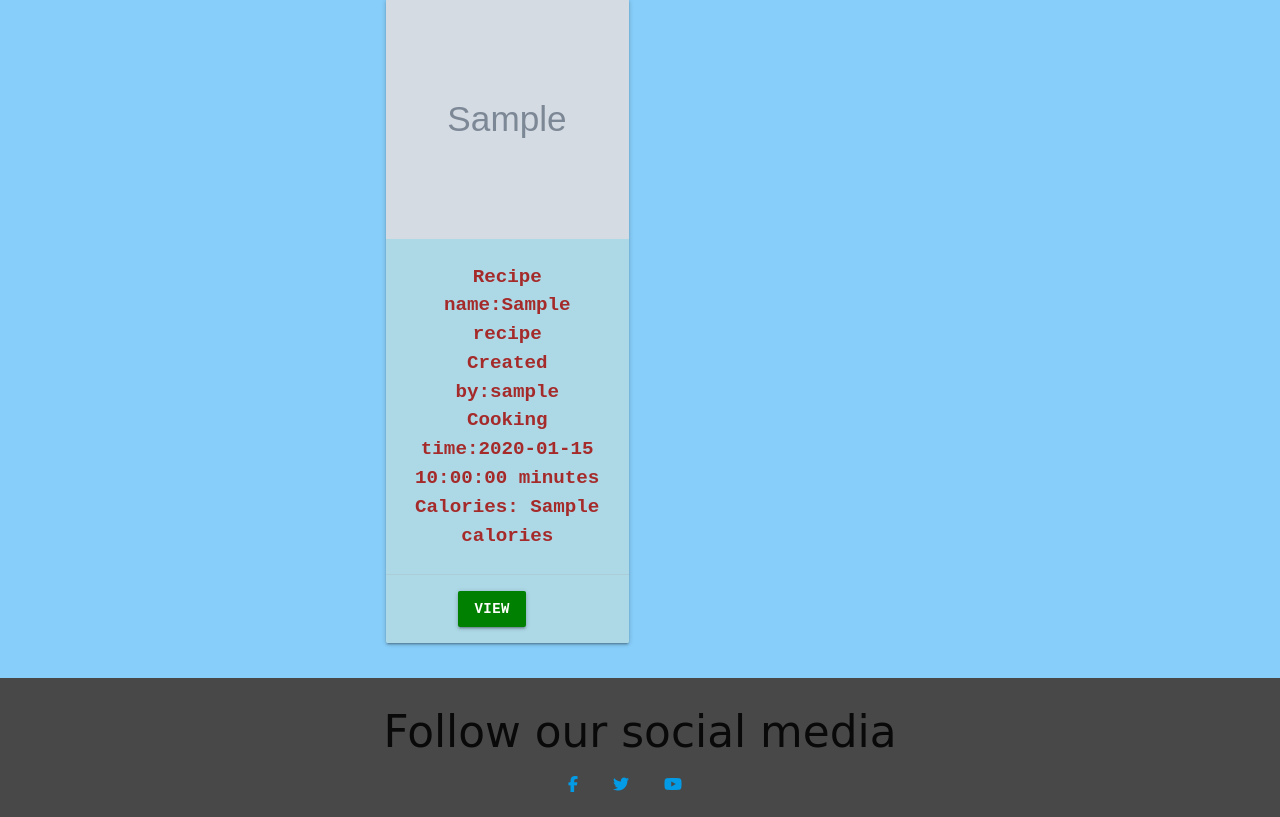
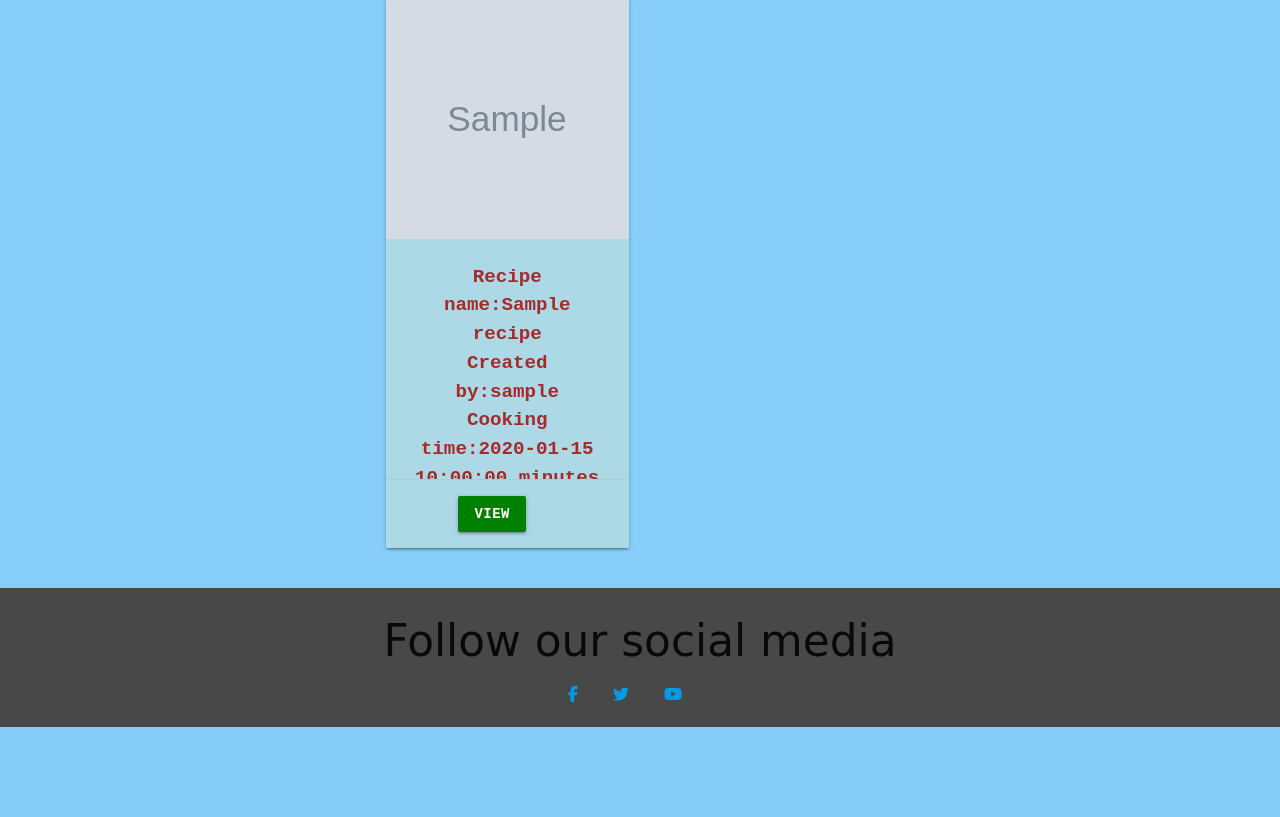
Before and after one commit to Code-Institute-Submissions/Mongodb3, a Flask app: page /allrecipes in a window 1280 px wide. Shown: the part 73-890 px from the top of the page. After the commit the page ends 800 px from the top, so only its background shows below. Run offline with Flask 2, Linux system fonts and the light colour scheme; grey boxes marked "Sample" are stand-in pictures; a database or web service that is not in the repository returns one stand-in record (values such as "Sample title"); some libraries are stand-ins or nearby versions.

Commit message:
Style css fix

```diff
--- a/static/css/style.css
+++ b/static/css/style.css
@@ -24,11 +24,7 @@ a {
     margin-right:40% ;
 }
 
-.brand-web {
-    font-size: 1.5em;
-    margin-left: 10%;
-
-}
+/* buttons and alerts*/
 
 .btn-danger{
   background-color: red;
@@ -51,6 +47,8 @@ a {
   margin-bottom: 0.8rem;
 }
 
+/* cards and images*/
+
 .card {
     background-color: lightblue;
     font-family: 'Courier New', Courier, monospace;
@@ -65,6 +63,13 @@ a {
     height: 30vh;
     object-fit: cover;
     }
+
+.card-content {
+  height: 30vh;
+}
+
+
+/* pagination */
 
 .pagination {
         display: inline-flex;
@@ -87,6 +92,8 @@ a {
         border-width: 4px;
       }
 
+/* images and home */
+
 .home {
   margin-top: 5%;
   width: 550px;
@@ -103,10 +110,13 @@ a {
 
 .section-home{
   margin-top: 5%;
-  font-family:'Times New Roman', Times, serif
+  font-family:'Times New Roman', Times, serif;
   font-size: 15px;
 
 }
+
+
+/* media view-port */
 
  @media screen and (max-width: 780px) {
         .reciperesultimg {
```
